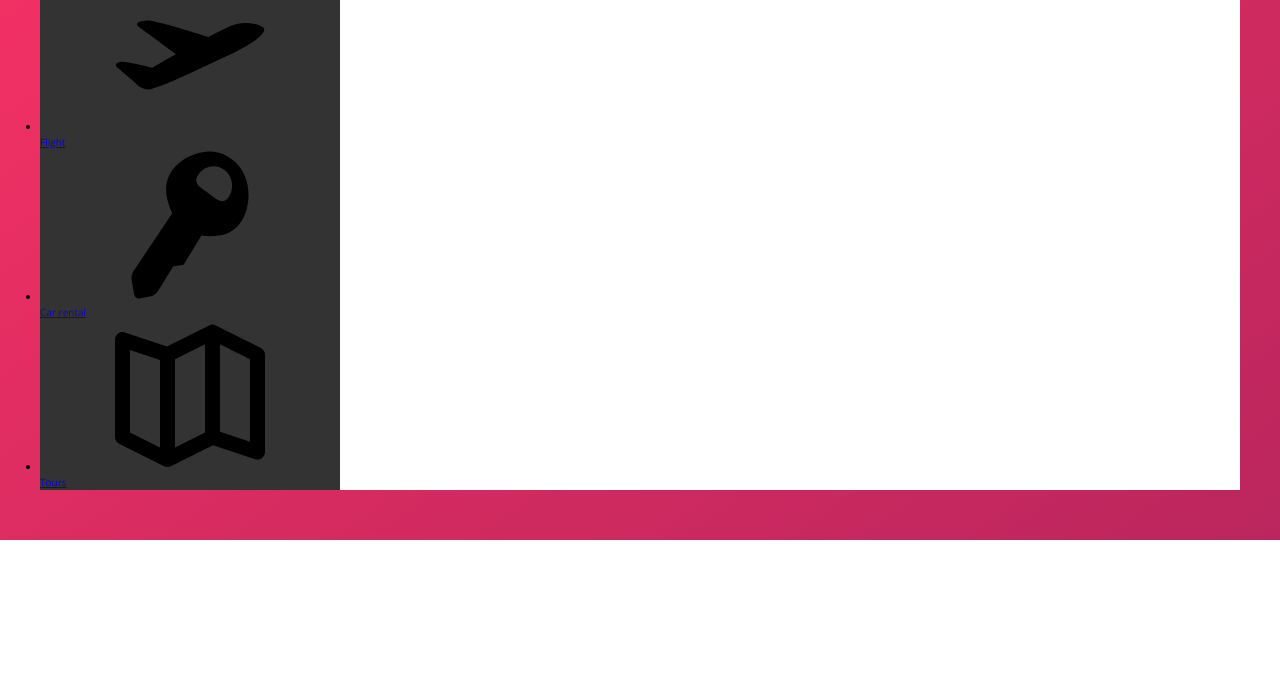
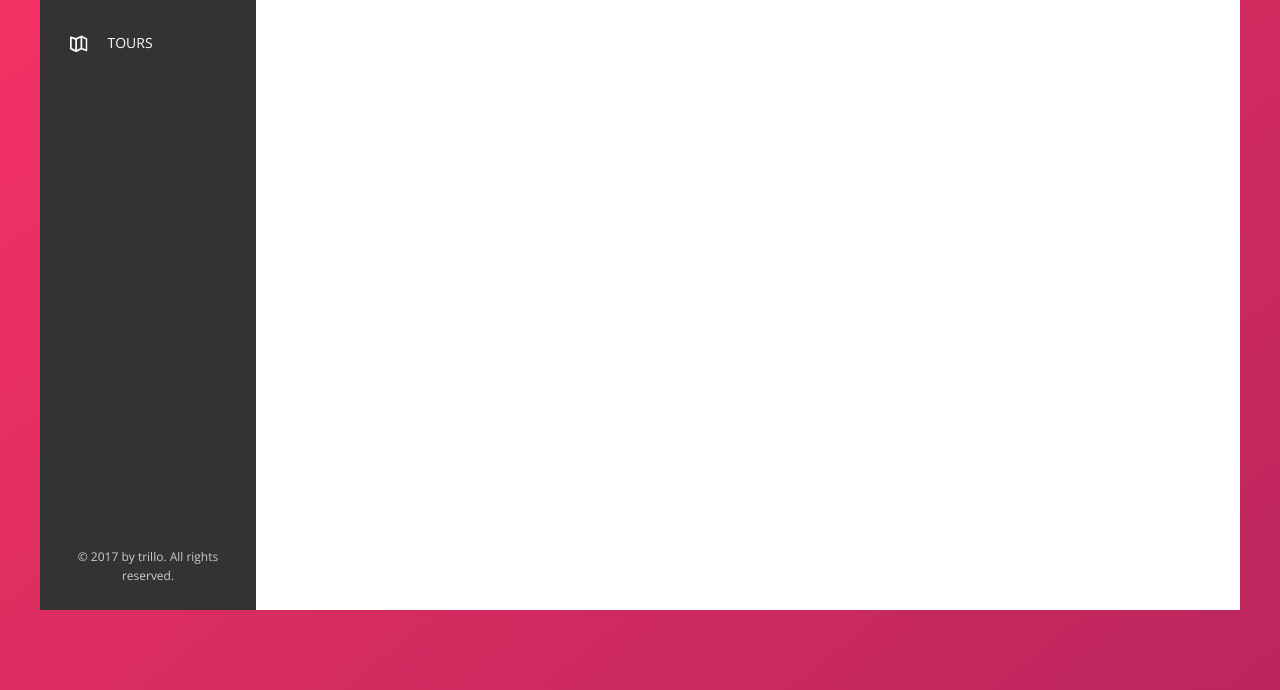
Before and after one commit to roopali-s/Trillo, a website: page index.html in a window 1280 px wide. Shown: the part 340-1030 px from the top of the page. Before the commit the page ends 880 px from the top, so only its background shows below. Drawn offline with nearby package versions, Linux system fonts and the light colour scheme.

Commit message:
sidebar completed

```diff
--- a/index.html
+++ b/index.html
@@ -47,9 +47,9 @@
             <div class="content">
                 <nav class="sidebar">
                     <ul class="side-nav">
-                        <li class="side-nav__item">
+                        <li class="side-nav__item side-nav__item--active">
                             <a href="#" class="side-nav__link">
-                                <svg class="slide-nav__icon">
+                                <svg class="side-nav__icon">
                                     <use xlink:href="img/sprite.svg#icon-home"></use>
                                 </svg>
                                 <span>Hotel</span>
@@ -58,7 +58,7 @@
 
                         <li class="side-nav__item">
                             <a href="#" class="side-nav__link">
-                                <svg class="slide-nav__icon">
+                                <svg class="side-nav__icon">
                                     <use xlink:href="img/sprite.svg#icon-aircraft-take-off"></use>
                                 </svg>
                                 <span>Flight</span>
@@ -67,7 +67,7 @@
 
                         <li class="side-nav__item">
                             <a href="#" class="side-nav__link">
-                                <svg class="slide-nav__icon">
+                                <svg class="side-nav__icon">
                                     <use xlink:href="img/sprite.svg#icon-key"></use>
                                 </svg>
                                 <span>Car rental</span>
@@ -76,7 +76,7 @@
 
                         <li class="side-nav__item">
                             <a href="#" class="side-nav__link">
-                                <svg class="slide-nav__icon">
+                                <svg class="side-nav__icon">
                                     <use xlink:href="img/sprite.svg#icon-map"></use>
                                 </svg>
                                 <span>Tours</span>
@@ -85,6 +85,9 @@
 
 
                     </ul>
+                    <div class="legal">
+                        &copy; 2017 by trillo. All rights reserved.
+                    </div>
                 </nav>
                 <main class="hotel-view">
                     Hotel View
--- a/sass/_components.scss
+++ b/sass/_components.scss
@@ -114,3 +114,75 @@
         margin-right: 1rem;
     }
 }
+
+
+//////// SIDE NAVIGATION
+
+.side-nav{
+
+    font-size: 1.4rem;
+    list-style: none;
+    margin-top: 3.5rem;
+
+    &__item{
+        position: relative;
+
+        &:not(:last-child){
+            margin-bottom: .5rem;
+        }
+    }
+
+    &__item::before{
+        content: "";
+        position: absolute;
+        top: 0;
+        left: 0;
+        height: 100%;
+        width: 3px;
+        background-color: var(--color-primary);
+        transform: scaleY(0);
+        //transform-origin: bottom;   it will transform/ grow the line from bottom
+        transition: transform .2s,
+                    width .4s cubic-bezier(1,0,0,1) .2s,
+                    background-color .1s;
+    }
+
+    &__item:hover::before,
+    &__item--active::before{
+        transform: scaleY(1);
+        width: 100%;
+    }
+
+    &__item:active::before{
+        background-color: var(--color-primary-light);
+    }
+    &__link:link,
+    &__link:visited{
+        color:  var(--color-grey-light-1);
+        text-decoration: none;
+        text-transform: uppercase;
+        display: block;
+        padding: 1.5rem 3rem;
+        position: relative;
+        z-index: 10;
+
+        display: flex;
+        align-items: center;
+    }
+
+    &__icon{
+        width: 1.75rem;
+        height: 1.75rem;
+        margin-right: 2rem;
+        fill: currentColor;   // in this case currentColor is  var(--color-grey-light-1);
+    }
+
+    //////////////// LEGAL TEXT
+
+}
+.legal{
+    font-size: 1.2rem;
+    color: var(--color-grey-light-4);
+    text-align: center;
+    padding: 2.5rem;
+}
--- a/sass/_layout.scss
+++ b/sass/_layout.scss
@@ -26,9 +26,13 @@
     background-color: var(--color-grey-dark-1);
 
     flex: 0 0 18%; // grow shrink (percentage area should occupy out of 100%)
+    display: flex;
+    flex-direction: column;
+    justify-content: space-between;
 }
 
 .hotel-view{
     background-color: #fff;
     flex: 1;
+    height: 80rem;
 }
```
Also changed, not shown: css/style.css.
